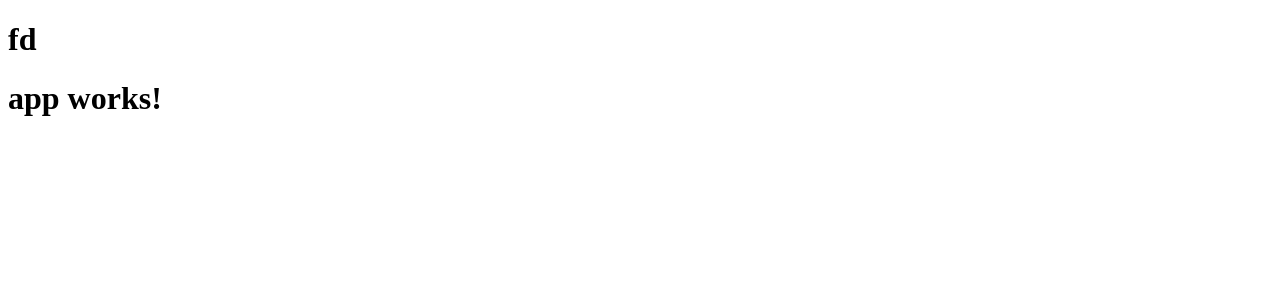
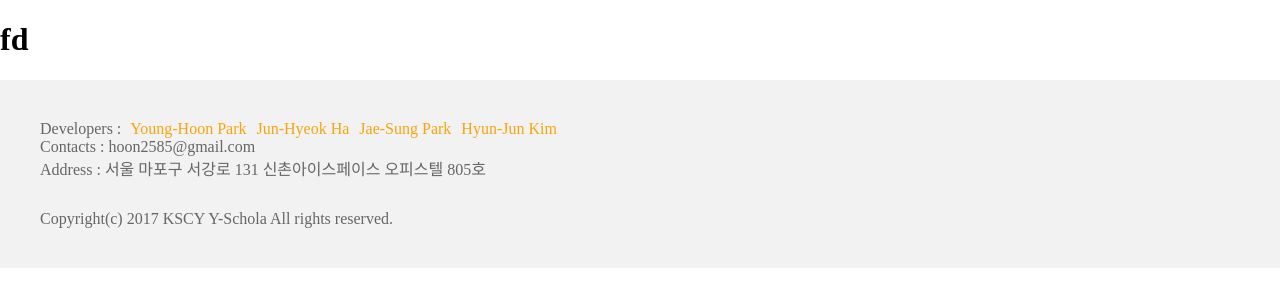
Before and after one commit to Y-Scholars/db.kscy.org_Front, an Angular app: page / in a window 1280 px wide. Before the commit this address had no page. Shown: the top 306 px of the page. Built offline with nearby package versions, Linux system fonts and the light colour scheme.

Commit message:
Update footer information & style
- Change body margin to 0px

```diff
--- a/src/app/app.component.html
+++ b/src/app/app.component.html
@@ -1,4 +1,5 @@
 <header-component></header-component>
-<h1>
-  {{title}}
-</h1>
+<div class="container">
+  <!-- <router-outlet></router-outlet> -->
+</div>
+<footer-component></footer-component>
--- a/src/app/components/footer/footer.component.css
+++ b/src/app/components/footer/footer.component.css
@@ -0,0 +1,32 @@
+footer.main-footer {
+  background: #f2f2f2;
+  color: #666666;
+  padding: 40px;
+  font-size: 16px;
+
+}
+
+footer.main-footer .container {
+  float: inherit;
+}
+
+.footer-developer {
+  display: block;
+}
+
+.footer-developer a {
+  text-decoration: none;
+  color: #f7a50c;
+  padding-left: 5px;
+  padding-right: 5px;
+}
+
+.footer-copyright {
+  padding-top: 30px;
+}
+
+@media only screen and (max-width: 720px) {
+  footer.main-footer {
+      font-size: 14px;
+  }
+}
--- a/src/app/components/footer/footer.component.html
+++ b/src/app/components/footer/footer.component.html
@@ -0,0 +1,15 @@
+<footer class="main-footer">
+    <div class="container">
+      <div class="footer-developer">Developers :
+        <a href="">Young-Hoon Park</a>
+        <a href="">Jun-Hyeok Ha</a>
+        <a href="">Jae-Sung Park</a>
+        <a href="">Hyun-Jun Kim</a>
+      </div>
+      <div class="footer-contacts">Contacts : hoon2585@gmail.com</div>
+      <div class="footer-address">Address : 서울 마포구 서강로 131 신촌아이스페이스 오피스텔 805호</div>
+    </div>
+    <div class="footer-copyright">
+        <div>Copyright(c) 2017 KSCY Y-Schola All rights reserved.</div>
+    </div>
+</footer>
--- a/src/app/components/footer/footer.component.ts
+++ b/src/app/components/footer/footer.component.ts
@@ -2,7 +2,7 @@ import { Component, OnInit } from '@angular/core';
 
 @Component({
   selector: 'footer-component',
-  template: './footer.component.html',
+  templateUrl: './footer.component.html',
   styleUrls: ['./footer.component.css']
 })
 
--- a/src/styles.css
+++ b/src/styles.css
@@ -1 +1,4 @@
 /* You can add global styles to this file, and also import other style files */
+body {
+  margin: 0px;
+}
```
